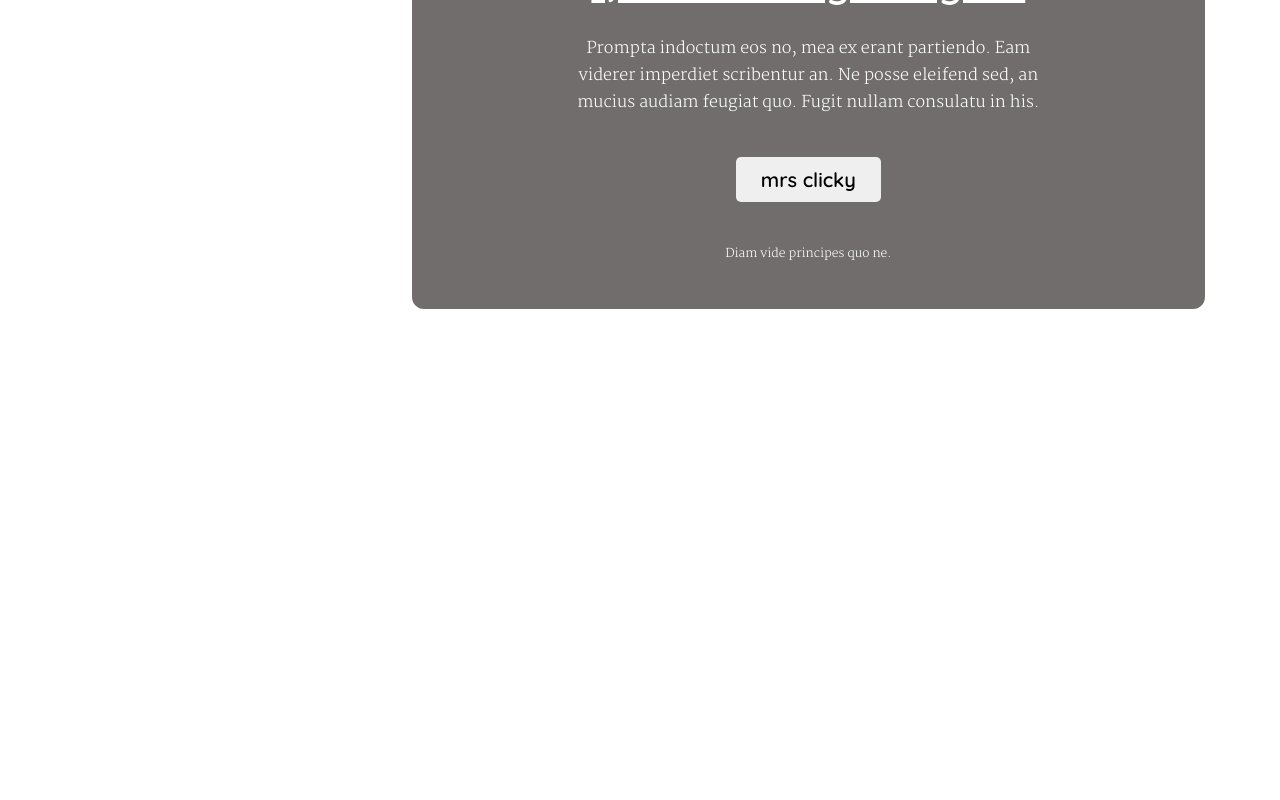
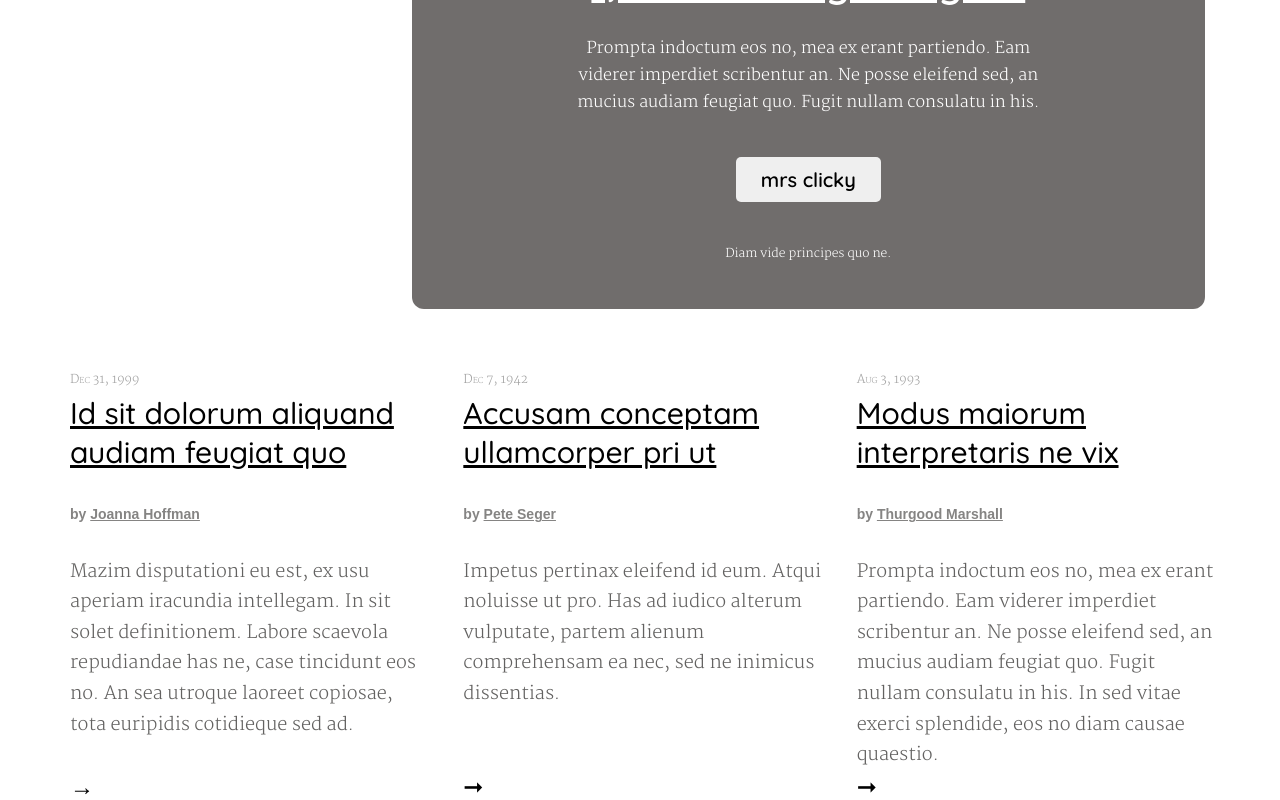
Before and after one commit to bhenning83/smashing-magazine-grayscale, a plain HTML site: page index.html in a window 1280 px wide. Shown: the part 2586-3386 px from the top of the page. Before the commit the page ends 2970 px from the top, so only its background shows below. Drawn offline with nearby package versions, Linux system fonts and the light colour scheme; a web font is replaced by a local one.

Commit message:
finished through second latest posts section

```diff
--- a/index.html
+++ b/index.html
@@ -127,7 +127,29 @@
                 <p>Diam vide principes quo ne.</p>
             </div>
         </section>
-
+        <section class="latest-posts-wrap">
+            <div>
+                <p class="post-date">Dec 31, 1999</p>
+                <h1 class="post-title">Id sit dolorum aliquand audiam feugiat quo</h1>
+                <p class="post-author">by <span>Joanna Hoffman</span></p>
+                <p class="post-preview">Mazim disputationi eu est, ex usu aperiam iracundia intellegam. In sit solet definitionem. Labore scaevola repudiandae has ne, case tincidunt eos no. An sea utroque laoreet copiosae, tota euripidis cotidieque sed ad.</p>
+                <div class="arrow">→</div>
+            </div>
+            <div>
+                <p class="post-date">Dec 7, 1942</p>
+                <h1 class="post-title">Accusam conceptam ullamcorper pri ut</h1>
+                <p class="post-author">by <span>Pete Seger</span></p>
+                <p class="post-preview">Impetus pertinax eleifend id eum. Atqui noluisse ut pro. Has ad iudico alterum vulputate, partem alienum comprehensam ea nec, sed ne inimicus dissentias.</p>
+                <div class="arrow">➞</div>
+            </div>
+            <div>
+                <p class="post-date">Aug 3, 1993</p>
+                <h1 class="post-title">Modus maiorum interpretaris ne vix</h1>
+                <p class="post-author">by <span>Thurgood Marshall</span></p>
+                <p class="post-preview">Prompta indoctum eos no, mea ex erant partiendo. Eam viderer imperdiet scribentur an. Ne posse eleifend sed, an mucius audiam feugiat quo. Fugit nullam consulatu in his. In sed vitae exerci splendide, eos no diam causae quaestio.</p>
+                <div class="arrow">➞</div>
+            </div>
+        </section>
     </div>
 </body>
 </html>
--- a/style.css
+++ b/style.css
@@ -231,7 +231,7 @@ header li:nth-of-type(7) {
 .smashing-members {
     display: flex;
     margin-top: 25px;
-    padding: 75px;
+    padding: 75px 75px 0 75px;
 }
 .supporters-wrap {
     flex: 1 1 375px;
@@ -306,3 +306,85 @@ header li:nth-of-type(7) {
 .members-wrap > p:last-of-type {
     font: 100 12px Martel, serif;
 }
+/* Second latest posts section */
+.latest-posts-wrap {
+    display: flex;
+    padding: 0 50px;
+    height: 490px;
+}
+.latest-posts-wrap > div {
+    flex: 1;
+    background: #fff;
+    padding: 60px 10px 0 20px;
+
+    display: flex;
+    flex-wrap: wrap;
+}
+.latest-posts-wrap > div > * {
+    flex: 1 1 100%;
+}
+.post-date {
+    color: #a1a1a1;
+    font: small-caps 100 12px Martel, serif;
+}
+.post-title {
+    font: 500 30px/1.3 Quicksand, sans-serif;
+    text-decoration: underline;
+    width: 75%;
+    letter-spacing: .8;
+}
+.post-author {
+    font: 600 14px sans-serif;
+    margin: 30px 0;
+    color: #858483;
+}
+.post-author span {
+    text-decoration: underline;
+}
+.post-preview {
+    font: 200 18px/1.7 Martel, serif;
+    color: #636261;
+    margin-bottom: 30px;
+    height: 180px;
+}
+.arrow {
+    font-size: 24px;
+    align-self: flex-end;
+}
+/*Smasthing TV*/
+.members-wrap {
+    flex: 1 1 875px;
+    background: #706d6c;
+    height: 600px;
+    border-radius: 12px;
+    display: flex;
+    flex-direction: column;
+    justify-content: space-around;
+    align-items: center;
+    padding: 25px 150px;
+    color: white;
+    text-align: center;
+}
+.members-wrap > div {
+    width: 175px;
+    height: 175px;
+    border-radius: 100px;
+    background: #ccc7c6
+}
+.members-wrap > p:first-of-type {
+    font: 600 40px/0.6 Quicksand, sans-serif;
+    letter-spacing: 0.6;
+    text-decoration: underline;
+}
+.members-wrap > p:nth-of-type(2) {
+    font: 100 16px Martel, serif;
+}
+.members-wrap > button {
+    font: 600 20px Quicksand, serif;
+    border: none;
+    border-radius: 5px;
+    padding: 10px 25px;
+}
+.members-wrap > p:last-of-type {
+    font: 100 12px Martel, serif;
+}
```
